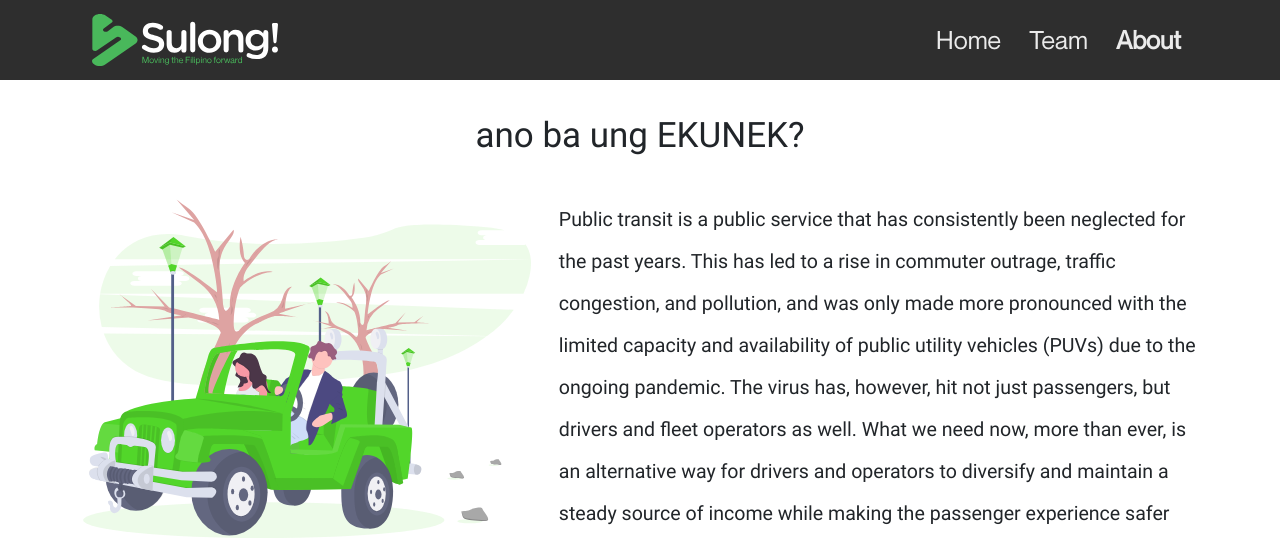
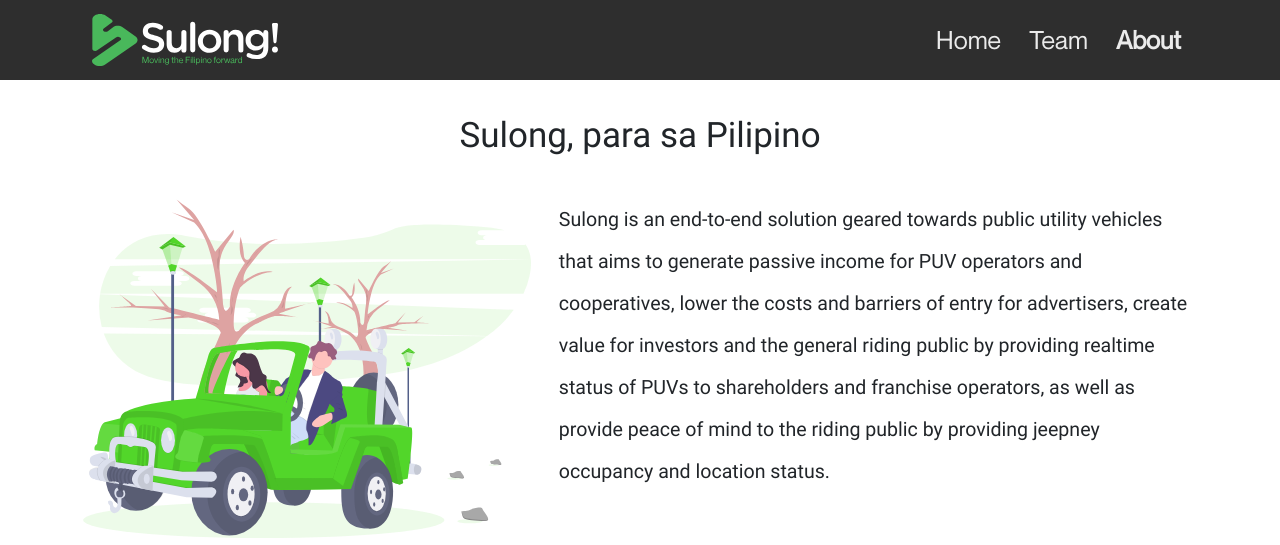
Before and after one commit to j-sieg/bayanihub-static, a Jekyll site: the page built from about.html, in a window 1280 px wide and 1400 px high. Shown: the top 545 px of the window. Built offline with Jekyll 4.4.1, drawn with Linux system fonts in a browser that asks for light colours; some of the changed text lies outside the part shown.

Commit message:
update about page content

```diff
--- a/about.html
+++ b/about.html
@@ -6,7 +6,7 @@
 
 <section class="container p-3">
   <heading class="text-center p-3">
-    <h1 class="sulong-bold">ano ba ung EKUNEK?</h1>
+    <h1 class="sulong-bold">Sulong, para sa Pilipino</h1>
   </heading>
   <article class="row line-height-3">
     <column class="col-md-5 p-3">
@@ -14,16 +14,15 @@
     </column>
     <column class="col-md-7 p-3">
       <p class="text-left sulong-font-2">
-        Public transit is a public service that has consistently been neglected for the past years. This has led to a
-        rise in commuter outrage, traffic congestion, and pollution, and was only made more pronounced with the
-        limited capacity and availability of public utility vehicles (PUVs) due to the ongoing pandemic. The virus
-        has, however, hit not just passengers, but drivers and fleet operators as well. What we need now, more than
-        ever, is an alternative way for drivers and operators to diversify and maintain a steady source of income
-        while making the passenger experience safer and more convenient.
+        Sulong is an end-to-end solution geared towards public utility vehicles that aims to generate passive income for
+        PUV operators and cooperatives, lower the costs and barriers of entry for advertisers, create value for
+        investors and the general riding public by providing realtime status of PUVs to shareholders and franchise
+        operators, as well as provide peace of mind to the riding public by providing jeepney occupancy and location
+        status.
       </p>
     </column>
 
-    <column class="col-md-12 p-3">
+    <!-- <column class="col-md-12 p-3">
       <p class="text-left sulong-font-2">
         Enter the Hub, the Hub is an all-in-one smart device for your public fleet needs. The Hub aims to bridge the
         gap between the lack of public transit and commuter demand through a digital platform that enables users to
@@ -49,6 +48,6 @@
         issues. The Hub will also be open to third party developers who may think of other ways to further enhance the
         capabilities of the smart device.
       </p>
-    </column>
+    </column> -->
   </article>
 </section>
```
